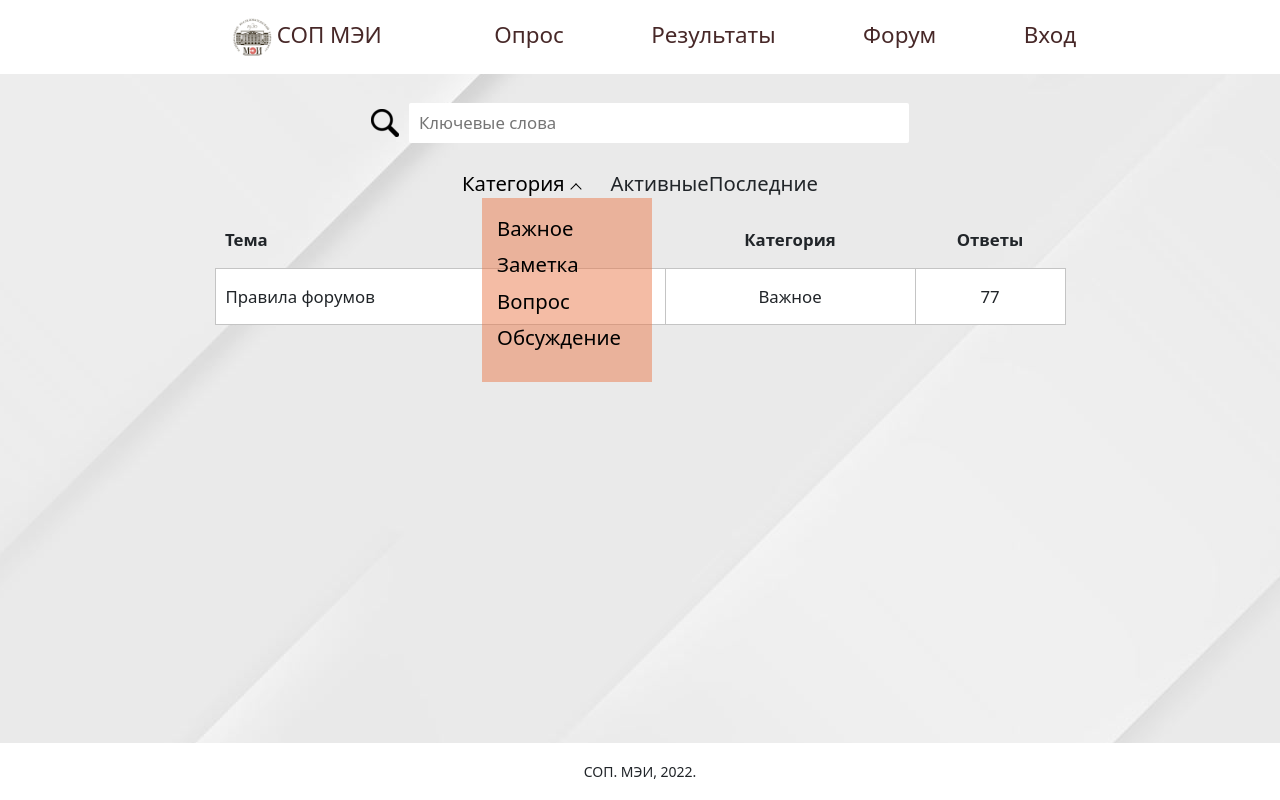
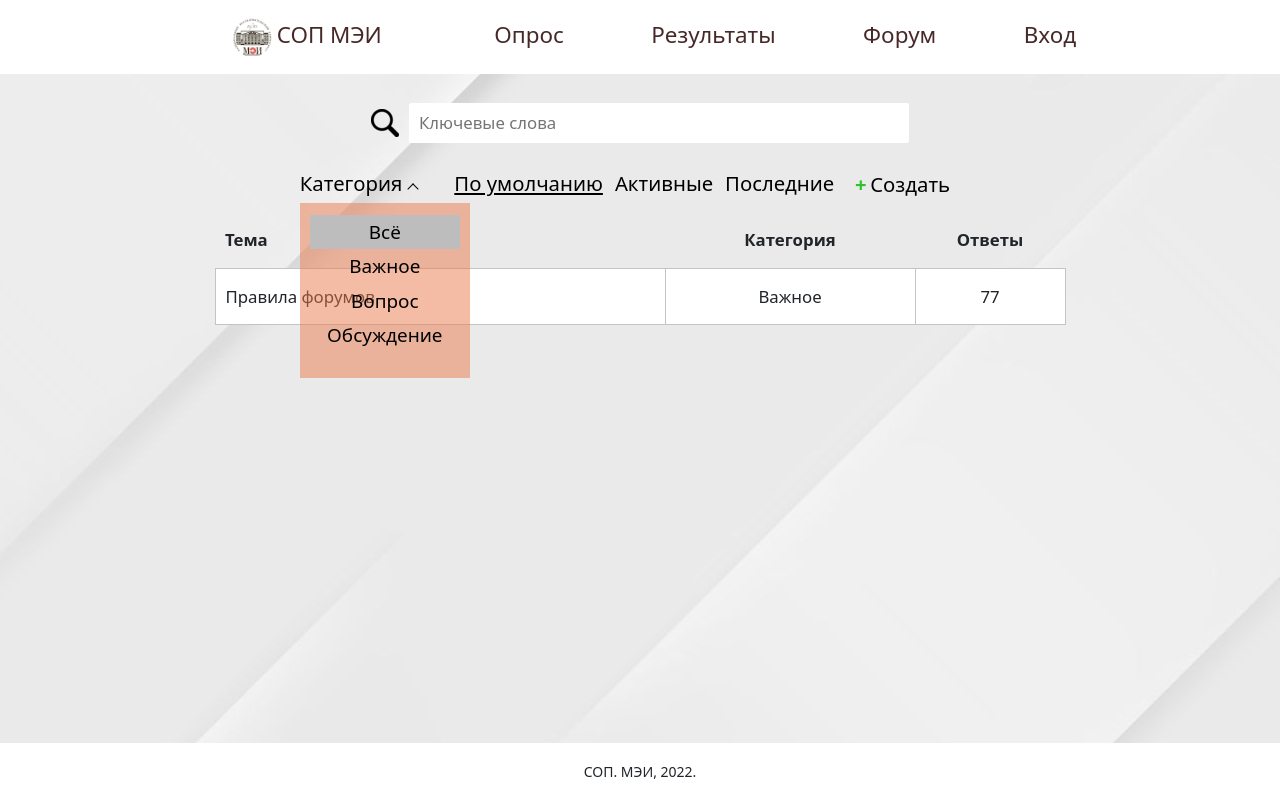
Before and after one commit to suvoon/SOP_MPEI-MERN, a React (Create React App) app in the folder client/: page /forums in a window 1280 px wide. Both pictures are taken after a click on the button "Категория". Built offline with nearby package versions, Linux system fonts and the light colour scheme.

Commit message:
forums' prep for functionality

```diff
--- a/client/src/pages/ForumsPage/ForumsPage.jsx
+++ b/client/src/pages/ForumsPage/ForumsPage.jsx
@@ -1,13 +1,102 @@
 import './style.css'
-import { useState } from 'react'
+import { useState, useEffect } from 'react'
+import { useNavigate } from 'react-router-dom';
+import {
+    Button,
+    Modal,
+    Form
+} from 'react-bootstrap';
 
 export const ForumsPage = () => {
 
+    const token = localStorage.getItem('token');
+    const navigate = useNavigate();
     const [dropdown, setDropdown] = useState(false);
+    const [query, setQuery] = useState('');
+    const [topics, setTopics] = useState([]);
+    const [sortBy, setSortBy] = useState('Default');
+    const [category, setCategory] = useState('All');
+    const [isShowModal, setIsShowModal] = useState(false);
+
+    const closeModal = () => setIsShowModal(false);
+    const showModal = () => {
+        setIsShowModal(true)
+    };
+
+    const updateTopics = function () {
+        if (!token) {
+            navigate('/');
+        }
+        else {
+            var myHeaders = new Headers();
+            myHeaders.append("Authorization", `Bearer ${token}`);
+
+            var requestOptions = {
+                headers: myHeaders,
+                method: 'GET',
+            };
+
+            fetch(`http://localhost:8000/forums?query=${query}&category=${category}&sortby=${sortBy}`,
+                requestOptions)
+                .then(response => response.json())
+                .then(result => {
+                    setTopics(result);
+                })
+                .catch(error => { console.log(error) });
+        }
+    };
+
+    useEffect(() => {
+
+    }, [category, sortBy])
 
     return (
         <>
-            <form className="search-block">
+            <Modal show={isShowModal} onHide={closeModal}>
+                <Modal.Header closeButton>
+                    <Modal.Title>Создать обсуждение</Modal.Title>
+                </Modal.Header>
+
+                <Modal.Body>
+                    <Form>
+
+                        <Form.Group className="mb-3" controlId="formBasicPassword">
+                            <Form.Label>Тема</Form.Label>
+                            <Form.Control
+                                type="password"
+                                placeholder="Новый пароль"
+                                name="password"
+                                value={''}
+                                onChange={ev => { }}
+                            />
+                        </Form.Group>
+
+                        <Form.Group className="mb-3" controlId="formBasicGroup">
+                            <Form.Label>Описание</Form.Label>
+                            <Form.Control
+                                type="group"
+                                placeholder="Группа"
+                                name="group"
+                                value={''}
+                                onChange={ev => { }}
+                            />
+                        </Form.Group>
+
+                    </Form>
+                </Modal.Body>
+
+                <Modal.Footer>
+                    <Button variant="secondary" onClick={closeModal}>Закрыть</Button>
+                    <Button variant="primary" onClick={() => { }}>Создать</Button>
+                </Modal.Footer>
+            </Modal>
+            <form
+                className="search-block"
+                onSubmit={(ev) => {
+                    ev.preventDefault();
+                    updateTopics();
+                }}
+            >
                 <div className="mglass-container">
 
                     <button type="button">
@@ -20,6 +109,7 @@ export const ForumsPage = () => {
                 <input
                     type="text"
                     placeholder='Ключевые слова'
+                    onChange={ev => { setQuery(ev.target.value) }}
                 />
             </form>
             <nav className="filters-block">
@@ -27,17 +117,80 @@ export const ForumsPage = () => {
                     <button type='button' onClick={() => { setDropdown(!dropdown) }}>Категория</button>
                     <div className={`category__dropdown ${dropdown ? 'category__dropdown_visible' : ''}`}>
                         <ul>
-                            <li><button type='button'>Важное</button></li>
-                            <li><button type='button'>Заметка</button></li>
-                            <li><button type='button'>Вопрос</button></li>
-                            <li><button type='button'>Обсуждение</button></li>
+                            <li>
+                                <button
+                                    type='button'
+                                    className={category === 'All' ? 'active' : ''}
+                                    onClick={() => { setCategory('All'); setDropdown(false) }}
+                                >
+                                    Всё
+                                </button>
+                            </li>
+                            <li>
+                                <button
+                                    type='button'
+                                    className={category === 'Important' ? 'active' : ''}
+                                    onClick={() => { setCategory('Important'); setDropdown(false) }}
+                                >
+                                    Важное
+                                </button>
+                            </li>
+                            <li>
+                                <button
+                                    type='button'
+                                    className={category === 'Question' ? 'active' : ''}
+                                    onClick={() => { setCategory('Question'); setDropdown(false) }}
+                                >
+                                    Вопрос
+                                </button>
+                            </li>
+                            <li>
+                                <button
+                                    type='button'
+                                    className={category === 'Discussion' ? 'active' : ''}
+                                    onClick={() => { setCategory('Discussion'); setDropdown(false) }}
+                                >
+                                    Обсуждение
+                                </button>
+                            </li>
                         </ul>
                     </div>
                 </div>
                 <ul className="filters__sortby">
-                    <li>Активные</li>
-                    <li>Последние</li>
+                    <li>
+                        <button
+                            type="button"
+                            className={sortBy === 'Default' ? 'active' : ''}
+                            onClick={() => { setSortBy('Default') }}
+                        >
+                            По умолчанию
+                        </button>
+                    </li>
+                    <li>
+                        <button
+                            type="button"
+                            className={sortBy === 'Active' ? 'active' : ''}
+                            onClick={() => { setSortBy('Active') }}
+                        >
+                            Активные
+                        </button>
+                    </li>
+                    <li>
+                        <button
+                            type="button"
+                            className={sortBy === 'Latest' ? 'active' : ''}
+                            onClick={() => { setSortBy('Latest') }}
+                        >
+                            Последние
+                        </button>
+                    </li>
                 </ul>
+                <button
+                    className="filters__create"
+                    onClick={() => { showModal() }}
+                >
+                    Создать
+                </button>
             </nav>
             <table className="forums-table">
                 <thead>
--- a/client/src/pages/ForumsPage/style.css
+++ b/client/src/pages/ForumsPage/style.css
@@ -55,8 +55,8 @@
 .category__dropdown {
     display: none;
     position: absolute;
-    top: 30px;
-    left: 20px;
+    top: 35px;
+    left: 0px;
     padding: 10px 5px;
     background-color: rgba(234, 123, 77, 0.5);
 }
@@ -71,19 +71,55 @@
 
 .category__dropdown li {
     width: 150px;
-    padding: 3px 5px;
-}
-
-.category__dropdown li:hover {
-    background-color: #fff;
 }
 
 .category__dropdown button {
     background-color: transparent;
+    font-size: 1.35rem;
+    width: 100%;
+    padding: 3px 5px;
 }
+
+.category__dropdown button.active {
+    background-color: rgb(189, 189, 189);
+}
+
+.category__dropdown button:hover {
+    background-color: #fff;
+}
+
+
 
 .filters__sortby {
     display: flex;
+}
+
+.filters__sortby li {
+    padding: 0 6px;
+}
+
+.filters__sortby button {
+    background-color: transparent;
+}
+
+.filters__sortby button.active {
+    text-decoration: underline;
+}
+
+.filters__create {
+    position: relative;
+    top: -6px;
+    background-color: transparent;
+    margin: 0 30px;
+}
+
+.filters__create::before {
+    content: "+";
+    position: absolute;
+    left: -1.1rem;
+    color: rgb(44, 196, 44);
+    font-style: normal;
+    font-weight: 900;
 }
 
 .forums-table__header th {
```
Also changed, not shown: 1 other file (tests, documents, lock files or other folders).
